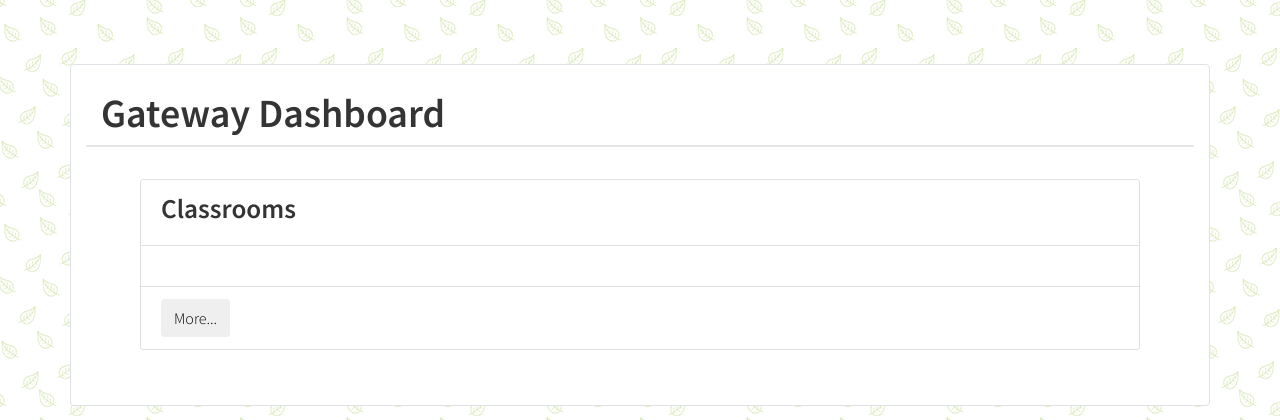
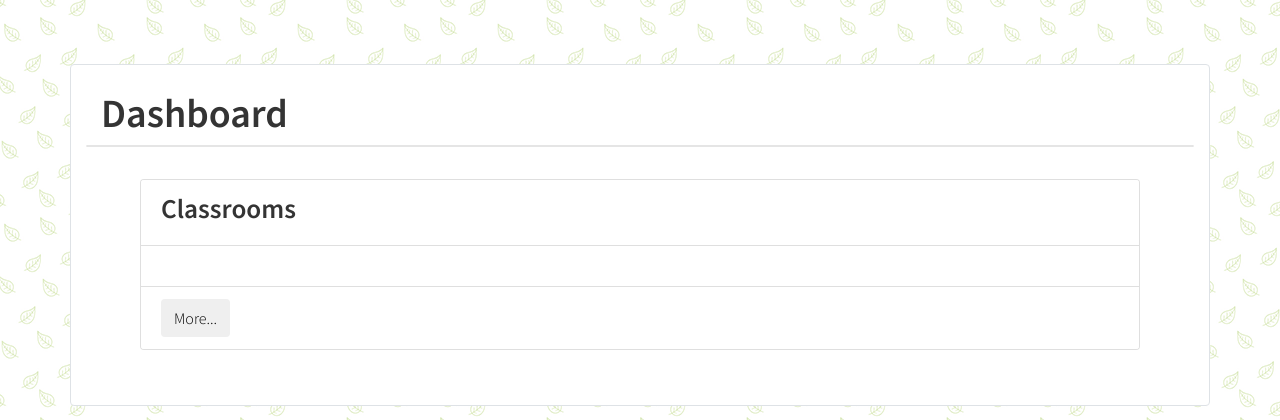
Before and after one commit to marcospramirez/Senior-Project, a PHP site: page /dashboard.php in a window 1280 px wide. Shown: the top 420 px of the page. Run offline with PHP 8.4, Linux system fonts and the light colour scheme; the visitor is signed in with stand-in values (Sample User, id 1); data that the repository does not hold is empty.

Commit message:
Gateway Dashboard -> Dashboard

```diff
--- a/spanishDictionary/dashboard.php
+++ b/spanishDictionary/dashboard.php
@@ -24,7 +24,7 @@ printHeadClose();
 <main>
   <div class="container content-frame border rounded">
       <br>
-      <h1 class="col">Gateway Dashboard</h1>
+      <h1 class="col">Dashboard</h1>
       <hr class="hr-header">
       <div class="div-dashboard">
           <div class="card">
```
